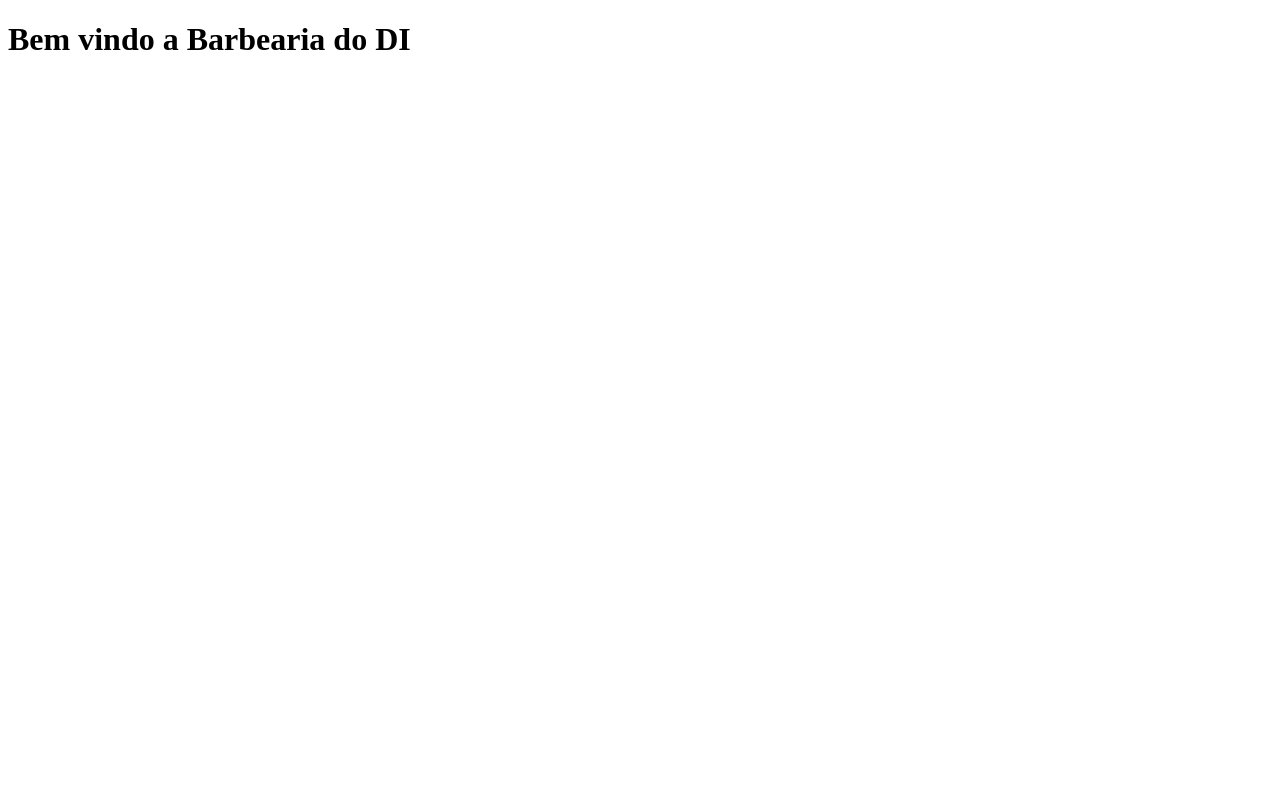
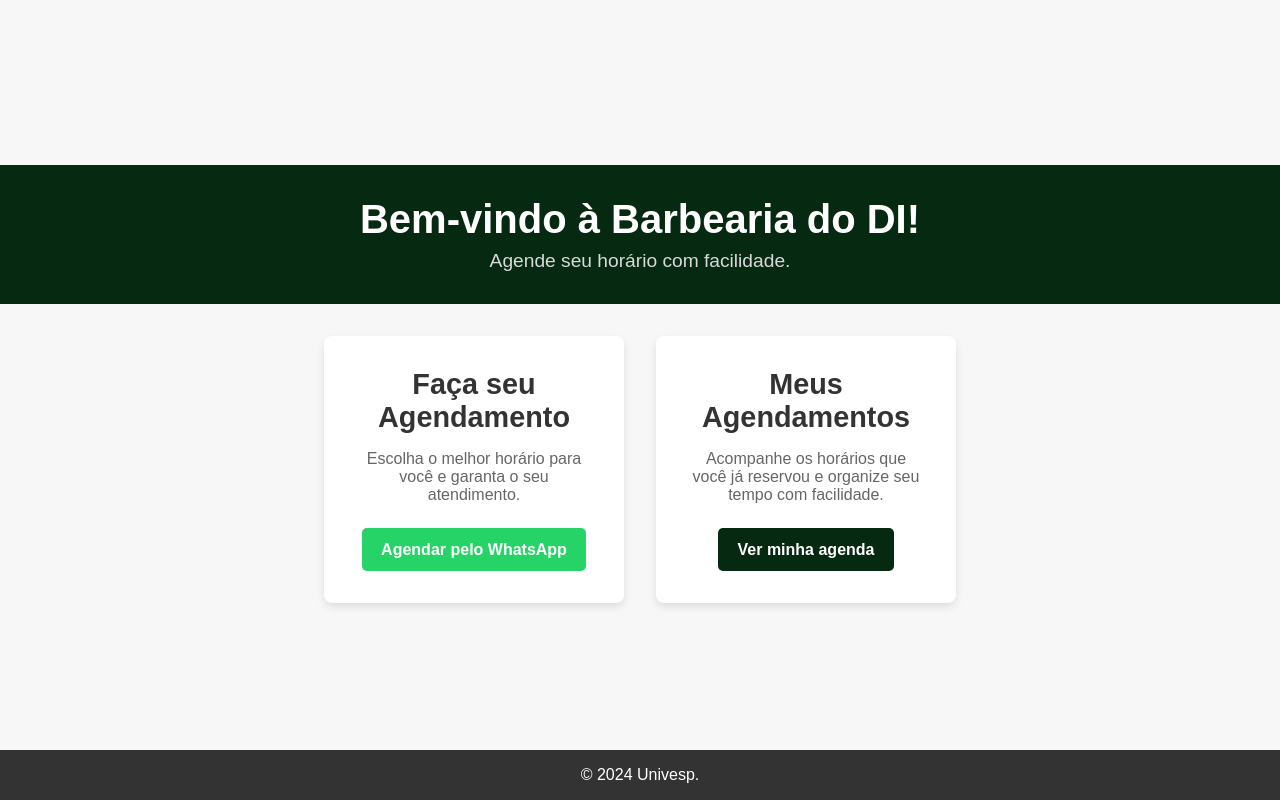
Before and after one commit to aslac2020/appbarbearia, a website: page home.html in a window 1280 px wide. Drawn offline with Linux system fonts and the light colour scheme.

Commit message:
ajuste na tela de home

```diff
--- /dev/null
+++ b/home.css
@@ -0,0 +1,104 @@
+/* home.css */
+* {
+    margin: 0;
+    padding: 0;
+    box-sizing: border-box;
+}
+
+body {
+    font-family: Arial, sans-serif;
+    display: flex;
+    align-items: center;
+    justify-content: center;
+    flex-direction: column;
+    min-height: 100vh;
+    background-color: #f7f7f7;
+}
+
+.header {
+    text-align: center;
+    padding: 2rem;
+    background-color: #062912;
+    color: #ffffff;
+    width: 100%;
+}
+
+.header h1 {
+    font-size: 2.5rem;
+    margin-bottom: 0.5rem;
+}
+
+.header p {
+    font-size: 1.2rem;
+    color: #d9d9d9;
+}
+
+.main-content {
+    display: flex;
+    gap: 2rem;
+    padding: 2rem;
+    justify-content: center;
+    flex-wrap: wrap;
+}
+
+.schedule-section,
+.appointments-section {
+    background-color: #ffffff;
+    border-radius: 8px;
+    box-shadow: 0 4px 8px rgba(0, 0, 0, 0.1);
+    padding: 2rem;
+    text-align: center;
+    width: 300px;
+}
+
+.schedule-section h2,
+.appointments-section h2 {
+    font-size: 1.8rem;
+    margin-bottom: 1rem;
+    color: #333333;
+}
+
+.schedule-section p,
+.appointments-section p {
+    font-size: 1rem;
+    color: #666666;
+    margin-bottom: 1.5rem;
+}
+
+.whatsapp-button,
+.view-schedule-button {
+    display: inline-block;
+    padding: 0.8rem 1.2rem;
+    font-size: 1rem;
+    font-weight: bold;
+    color: #ffffff;
+    text-decoration: none;
+    border-radius: 5px;
+    transition: background-color 0.3s ease;
+}
+
+.whatsapp-button {
+    background-color: #25d366;
+}
+
+.whatsapp-button:hover {
+    background-color: #1c9b4d;
+}
+
+.view-schedule-button {
+    background-color: #062912;
+}
+
+.view-schedule-button:hover {
+    background-color: #568367;
+}
+
+.footer {
+    text-align: center;
+    padding: 1rem;
+    background-color: #333333;
+    color: #ffffff;
+    width: 100%;
+    position: fixed;
+    bottom: 0;
+}
--- a/home.html
+++ b/home.html
@@ -1,11 +1,36 @@
+<!-- home.html -->
 <!DOCTYPE html>
-<html lang="en">
+<html lang="pt-BR">
 <head>
     <meta charset="UTF-8">
     <meta name="viewport" content="width=device-width, initial-scale=1.0">
-    <title>Document</title>
+    <title>Página Inicial - Agendamento</title>
+    <link rel="stylesheet" href="home.css">
 </head>
 <body>
-    <h1>Bem vindo a Barbearia do DI</h1>
+    <header class="header">
+        <h1>Bem-vindo à Barbearia do DI!</h1>
+        <p>Agende seu horário com facilidade.</p>
+    </header>
+
+    <main class="main-content">
+        <section class="schedule-section">
+            <h2>Faça seu Agendamento</h2>
+            <p>Escolha o melhor horário para você e garanta o seu atendimento.</p>
+            <a href="https://wa.me/5511999999999?text=Olá, gostaria de agendar um horário" class="whatsapp-button" target="_blank">
+                Agendar pelo WhatsApp
+            </a>
+        </section>
+
+        <section class="appointments-section">
+            <h2>Meus Agendamentos</h2>
+            <p>Acompanhe os horários que você já reservou e organize seu tempo com facilidade.</p>
+            <a href="agenda.html" class="view-schedule-button">Ver minha agenda</a>
+        </section>
+    </main>
+
+    <footer class="footer">
+        <p>© 2024 Univesp.</p>
+    </footer>
 </body>
 </html>
```
